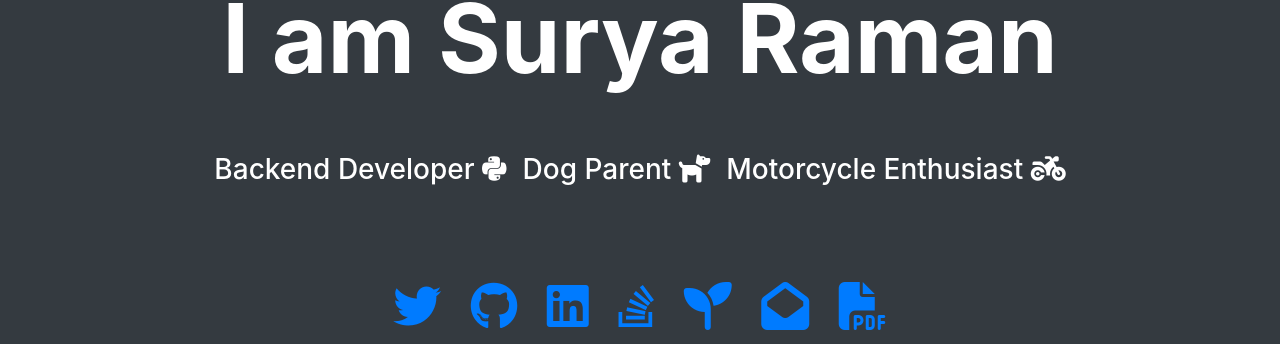
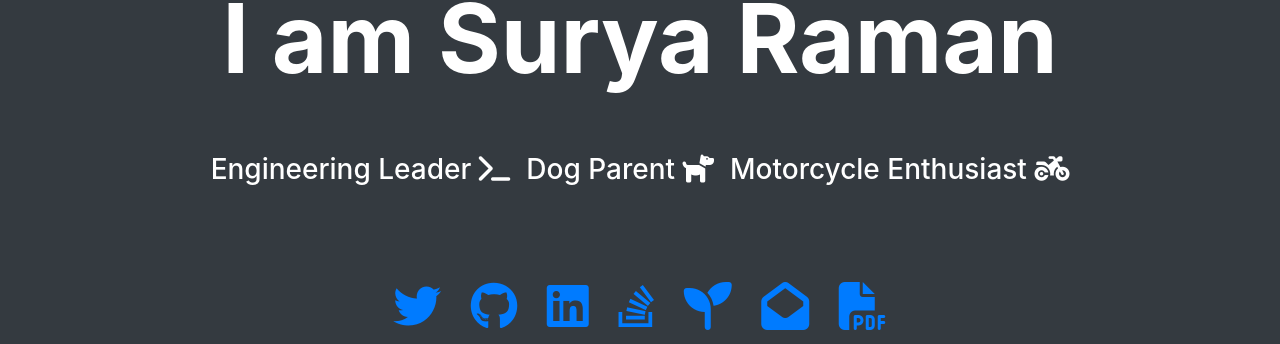
Before and after one commit to ayrusme/personal-blog, a Jekyll site: the page built from index.html, in a window 1280 px wide. Shown: the part 257-601 px from the top of the page. Built offline with Jekyll 4.4.1, drawn with Linux system fonts in a browser that asks for light colours; nearby versions of some CDN libraries; a style sheet for code colours, icons or effects is not loaded.

Commit message:
chore: update primary tag

```diff
--- a/_includes/body.html
+++ b/_includes/body.html
@@ -9,7 +9,7 @@
         </div>
 
         <div class="display-4 p-5 d-flex flex-wrap justify-content-center font-weight-light">
-            <p class="px-2 h3 m-0">Backend Developer <i class="fab fa-python" aria-hidden="true"></i></p>
+            <p class="px-2 h3 m-0">Engineering Leader <i class="fas fa-terminal" aria-hidden="true"></i></p>
             <p class="px-2 h3 m-0">Dog Parent <i class="fas fa-dog" aria-hidden="true"></i> </p>
             <p class="px-2 h3 m-0">Motorcycle Enthusiast <i class="fas fa-motorcycle" aria-hidden="true"></i> </p>
         </div>
```
